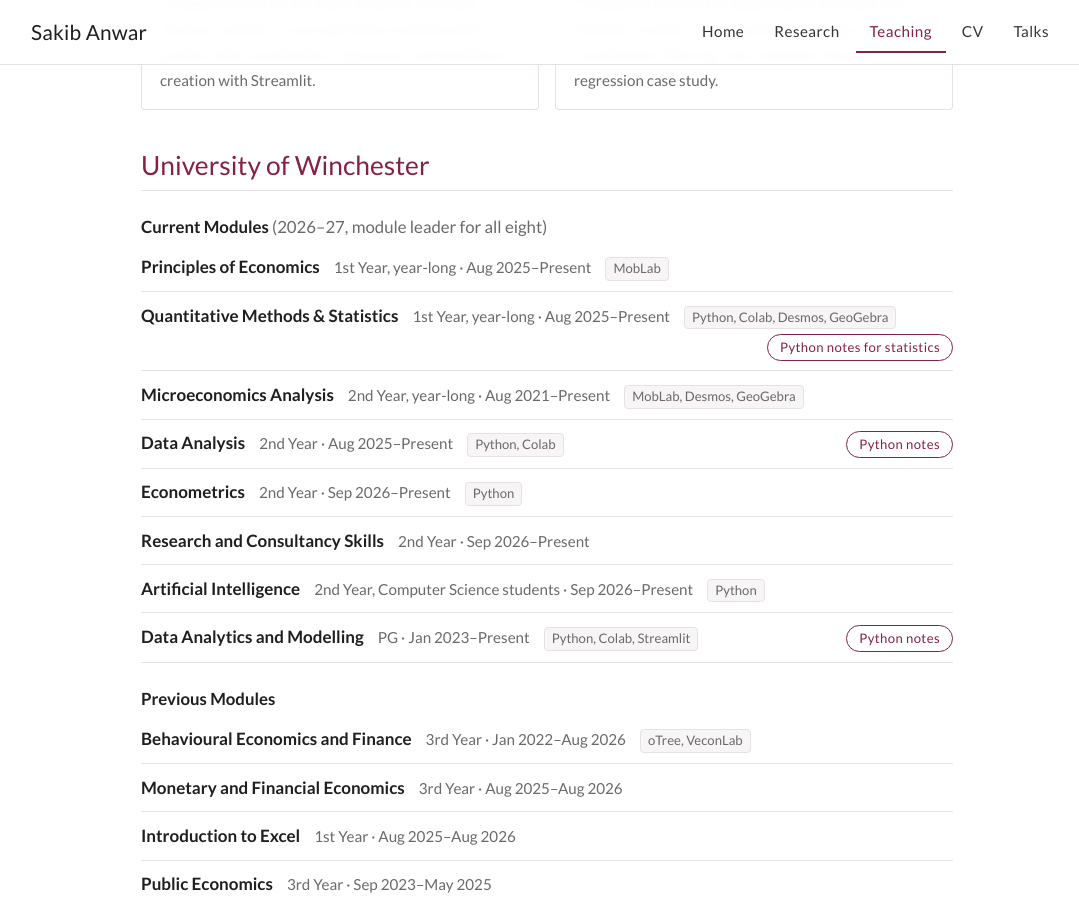
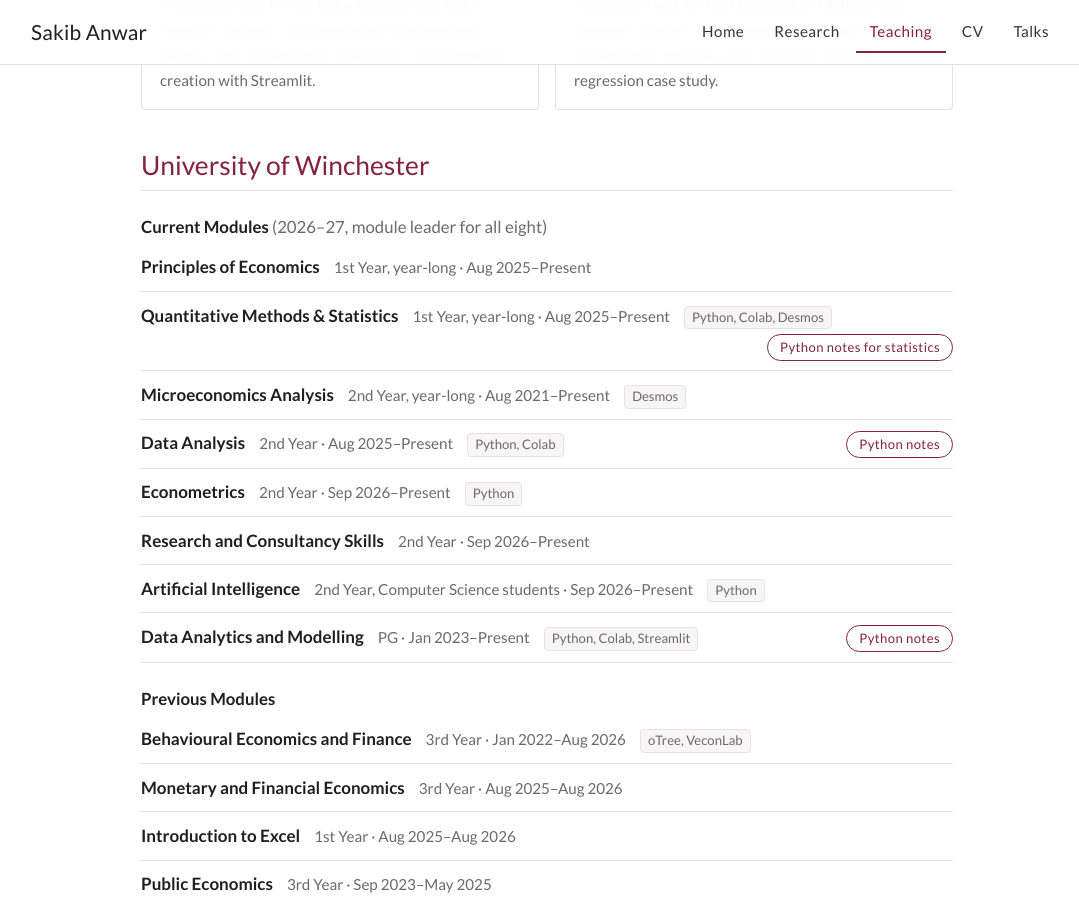
Before and after one commit to sakibanwar/sakibanwar.github.io, a Jekyll site: the page built from teaching.md, in a window 1280 px wide and 900 px high, scrolled down 596 px. Shown: the whole window, without its empty margins (93-1172 px from the left). Built offline with Jekyll 4.4.1, drawn with Linux system fonts in a browser that asks for light colours.

Commit message:
Remove MobLab and GeoGebra from current modules
Co-Authored-By: Claude Opus 5.5 <noreply@anthropic.com>

```diff
--- a/_data/teaching.yml
+++ b/_data/teaching.yml
@@ -66,17 +66,16 @@ places:
         modules:
           - name: Principles of Economics
             level: 1st Year, year-long
-            tools: MobLab
             dates: Aug 2025–Present
           - name: Quantitative Methods & Statistics
             level: 1st Year, year-long
-            tools: Python, Colab, Desmos, GeoGebra
+            tools: Python, Colab, Desmos
             dates: Aug 2025–Present
             link_label: Python notes for statistics
             link_url: https://sakibanwar.github.io/python-notes/stats/intro_stats.html
           - name: Microeconomics Analysis
             level: 2nd Year, year-long
-            tools: MobLab, Desmos, GeoGebra
+            tools: Desmos
             dates: Aug 2021–Present
           - name: Data Analysis
             level: 2nd Year
```
